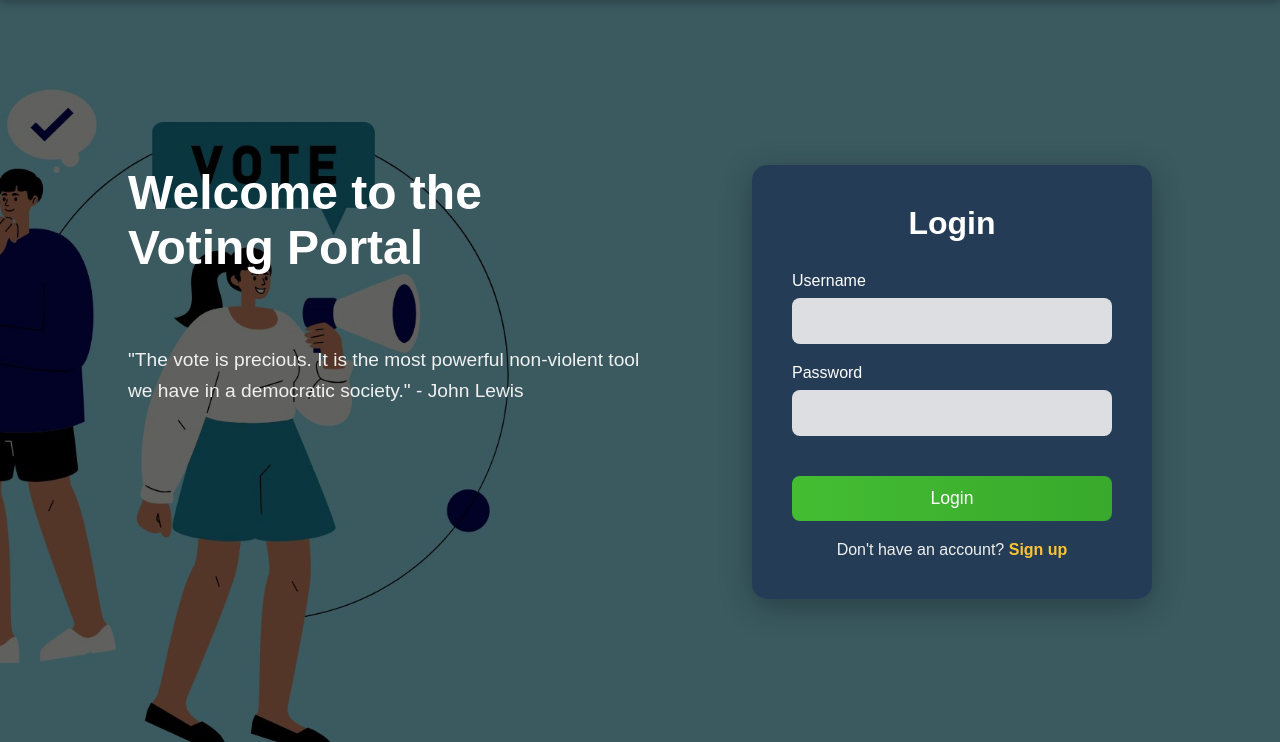
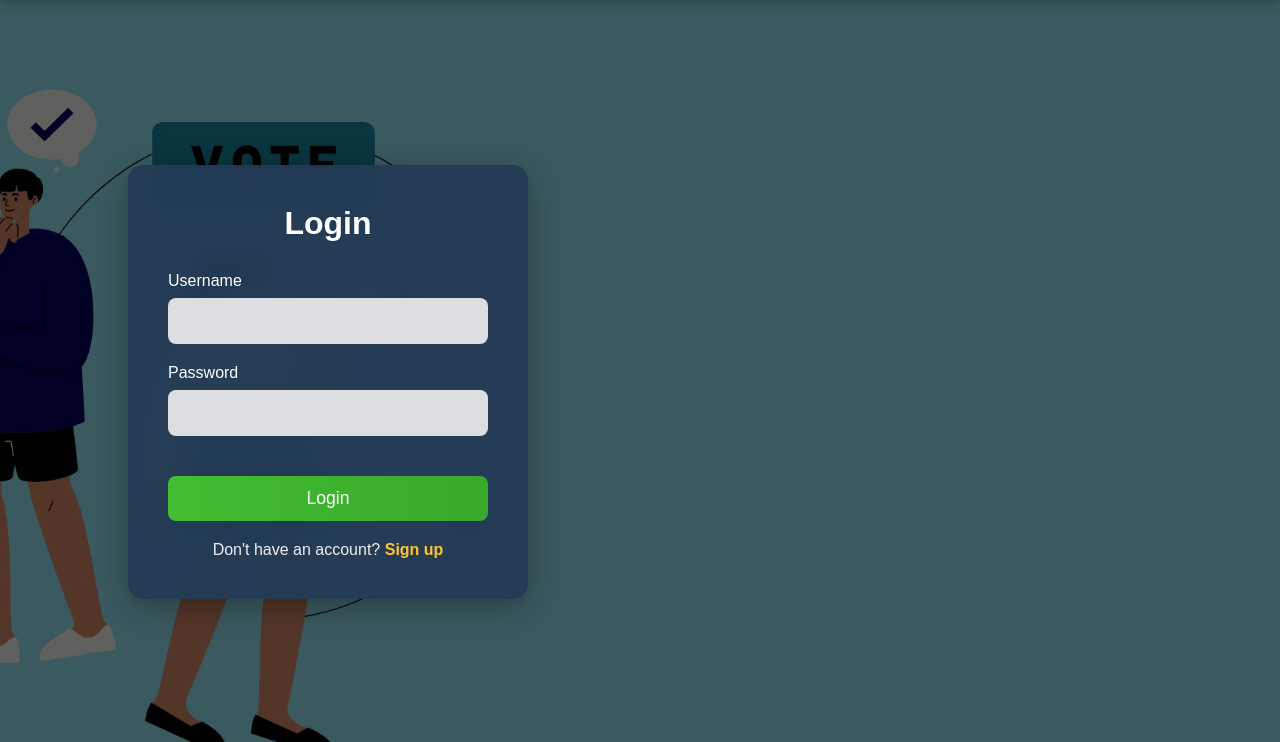
Before and after one commit to JatinNirwann/voting-portal, a PHP site: page / in a window 1280 px wide. Shown: the part 58-800 px from the top of the page. Run offline with PHP 8.4, Linux system fonts and the light colour scheme.

Commit message:
removed welcome-text from login page

```diff
--- a/index.php
+++ b/index.php
@@ -70,14 +70,8 @@ if ($_SERVER["REQUEST_METHOD"] == "POST") {
   </nav>
 
   <div class="container">
-      <div class="welcome-text">
-          <h1>Welcome to the Voting Portal</h1>
-          <p>"The vote is precious. It is the most powerful non-violent tool we have in a democratic society." - John Lewis</p>
-      </div>
-
       <div class="login-form">
           <h2>Login</h2>
-          <!-- Correcting form action and input name for username -->
           <form action="index.php" method="POST">
               <div class="input-container">
                   <label for="username">Username</label>
```
